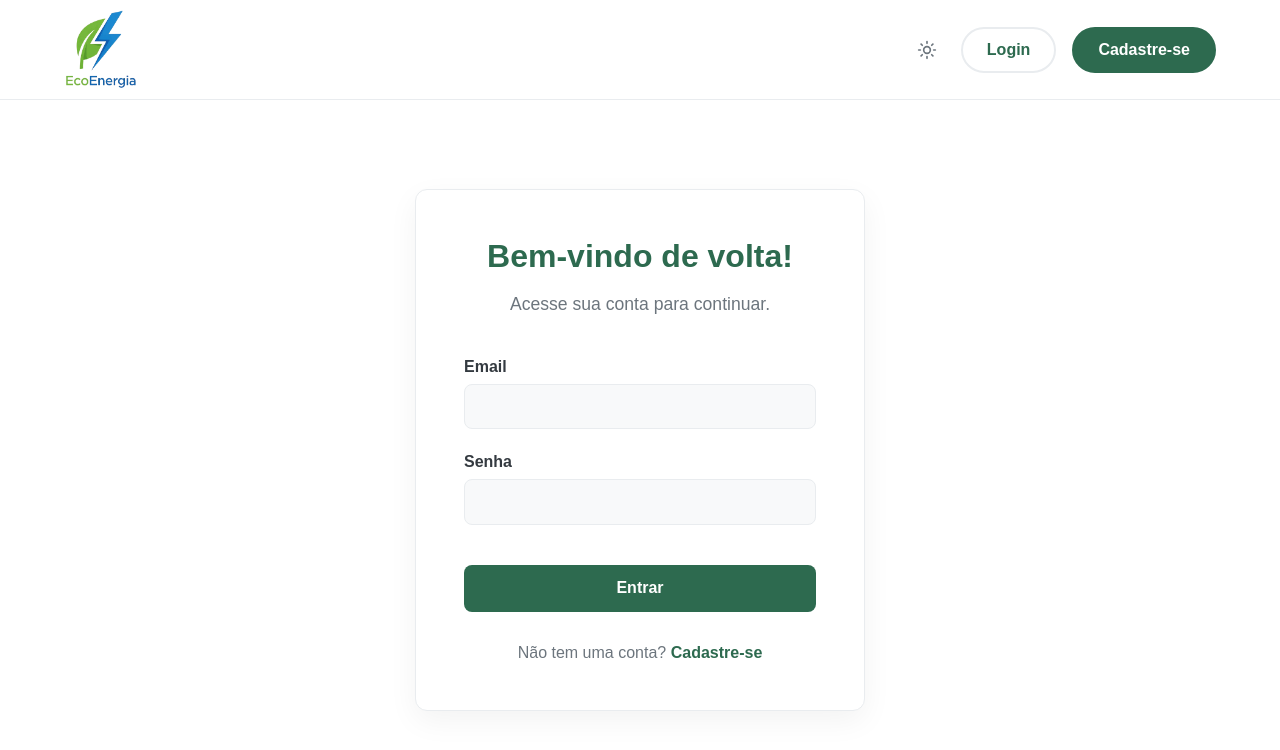
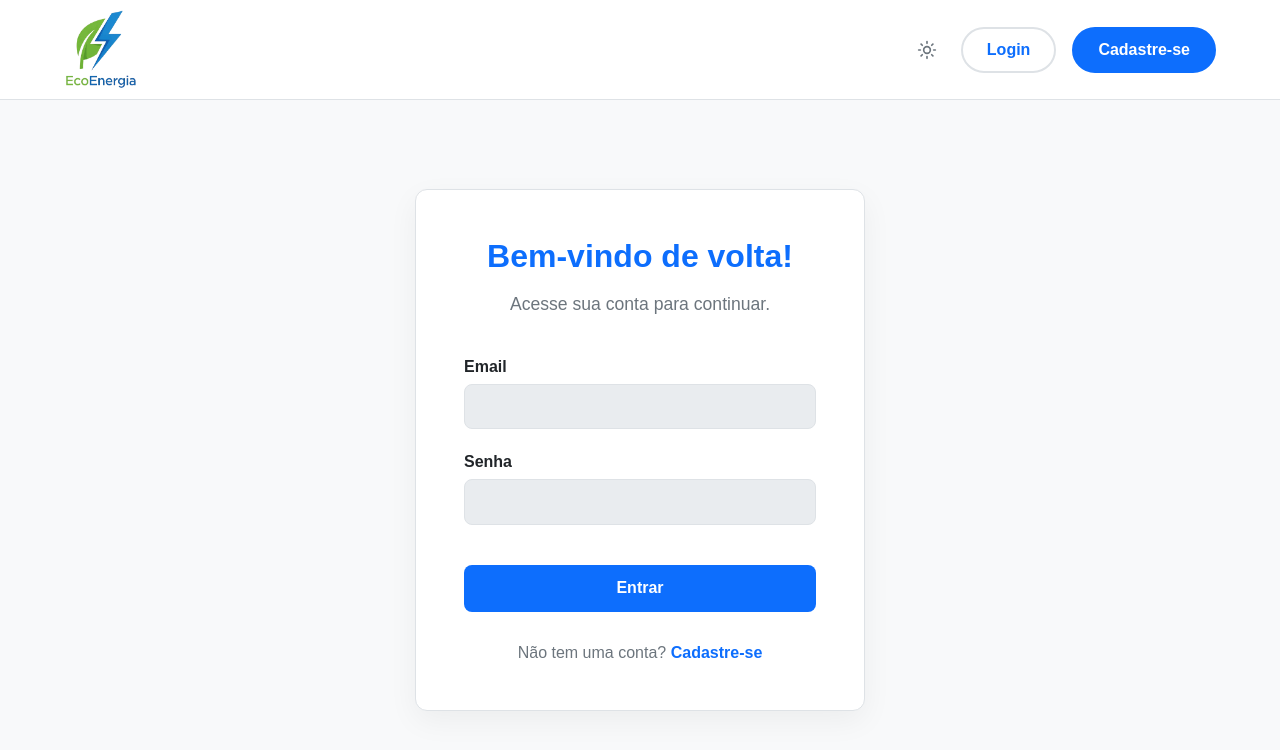
Before and after one commit to vfaels/ecoenergia-app, a React (Vite) app: page /login in a window 1280 px wide. Shown: the top 750 px of the page. Built offline with nearby package versions, Linux system fonts and the light colour scheme.

Commit message:
feat: atualizar temas claro e escuro com novas cores e melhorias de estilo

```diff
--- a/src/styles/themes.ts
+++ b/src/styles/themes.ts
@@ -2,44 +2,48 @@
 
 export const lightTheme = {
   theme: "light",
-  body: "#FFFFFF",
-  bodySecondary: "#f8f9fa",
-  text: "#343a40",
+  body: "#f8f9fa",
+  bodySecondary: "#e9ecef",
+  text: "#212529",
   textSecondary: "#6c757d",
-  primary: "#2d6a4f",
-  primaryHover: "#1b4332",
-  cardBg: "#FFFFFF",
-  borderColor: "#e9ecef",
-  secondary: "#adb5bd",
-  secondaryHover: "#868e96",
+  primary: "#0d6efd",
+  primaryHover: "#0b5ed7",
+  cardBg: "#ffffff",
+  borderColor: "#dee2e6",
+  shadowColor: "rgba(0, 0, 0, 0.08)",
+
+  secondary: "#6c757d",
+  secondaryHover: "#5a6268",
   error: "#dc3545",
   success: "#198754",
   warning: "#ffc107",
-  info: "#0d6efd",
+  info: "#0dcaf0",
   link: "#0d6efd",
   linkHover: "#0b5ed7",
-  buttonBg: "#2d6a4f",
-  buttonBgHover: "#1b4332",
+  buttonBg: "#0d6efd",
+  buttonBgHover: "#0b5ed7",
 };
 
 export const darkTheme = {
   theme: 'dark',
-  body: '#1a1a1a',
-  bodySecondary: '#242424',
-  text: '#f5f5f5',
-  textSecondary: '#a3a3a3',
-  primary: '#4ade80',
-  primaryHover: '#36b36a',
-  cardBg: '#2a2a2a',
-  borderColor: '#3a3a3a',
+  body: '#121212',
+  bodySecondary: '#1e1e1e',
+  text: '#e8e8e8',
+  textSecondary: '#a0a0a0',
+  primary: '#3b82f6',
+  primaryHover: '#60a5fa',
+  cardBg: '#212121',
+  borderColor: '#333333',
+  shadowColor: "rgba(0, 0, 0, 0.25)",
+
   secondary: '#6c757d',
-  secondaryHover: '#495057',
-  error: '#ff6b6b',
-  success: '#4ade80',
-  warning: '#f59e0b',
-  info: '#3b82f6',
+  secondaryHover: '#5a6268',
+  error: '#e57373',
+  success: '#81c784',
+  warning: '#ffd54f',
+  info: '#67e8f9',
   link: '#3b82f6',
-  linkHover: '#2563eb',
-  buttonBg: '#4ade80',
-  buttonBgHover: '#36b36a',
+  linkHover: '#60a5fa',
+  buttonBg: '#3b82f6',
+  buttonBgHover: '#60a5fa',
 };
```
